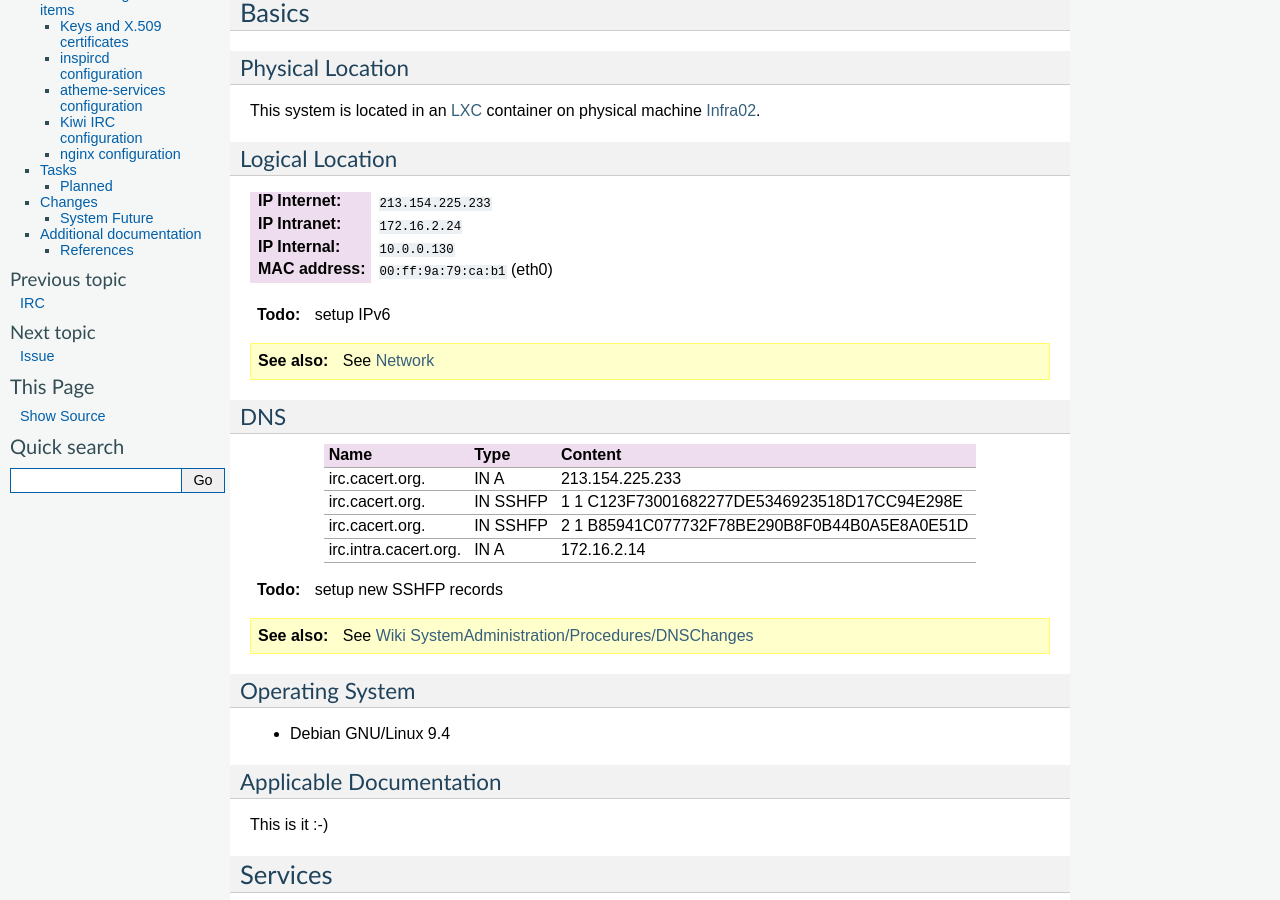
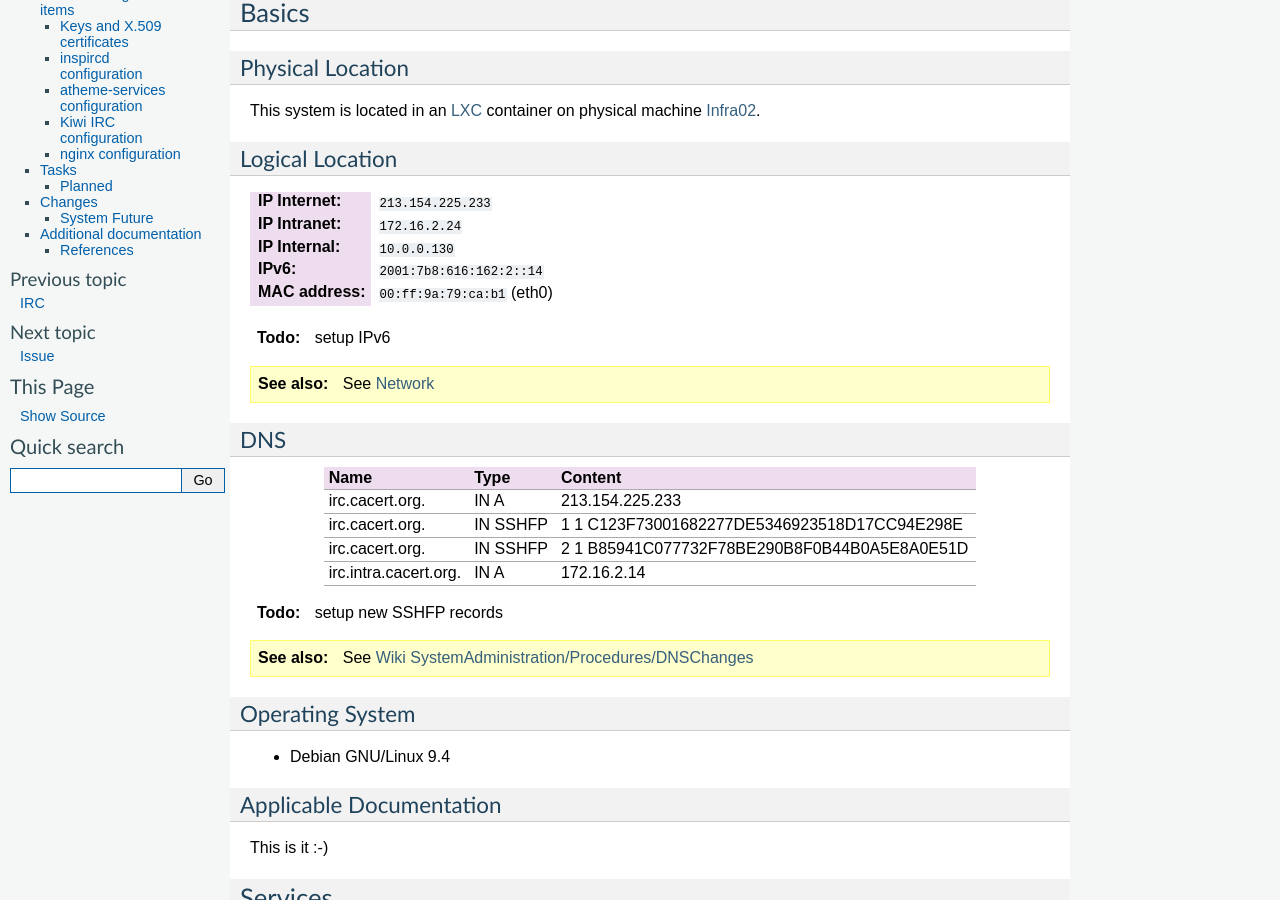
Before and after one commit to CAcertOrg/cacert-infradocs, a Sphinx documentation site: the page built from docs/systems/ircserver.rst, in a window 1280 px wide and 900 px high, scrolled down 665 px. Built offline with Sphinx 7.4.7, drawn with Linux system fonts in a browser that asks for light colours; pages that are not in the unit, such as notebooks, are missing from menus; cross-references to code outside the pages are shown as plain code.

Commit message:
Setup IPv6

```diff
--- a/docs/systems/ircserver.rst
+++ b/docs/systems/ircserver.rst
@@ -54,6 +54,7 @@
 :IP Internet: :ip:v4:`213.154.225.233`
 :IP Intranet: :ip:v4:`172.16.2.24`
 :IP Internal: :ip:v4:`10.0.0.130`
+:IPv6:        :ip:v6:`2001:7b8:616:162:2::14`
 :MAC address: :mac:`00:ff:9a:79:ca:b1` (eth0)
 
 .. todo:: setup IPv6
```
